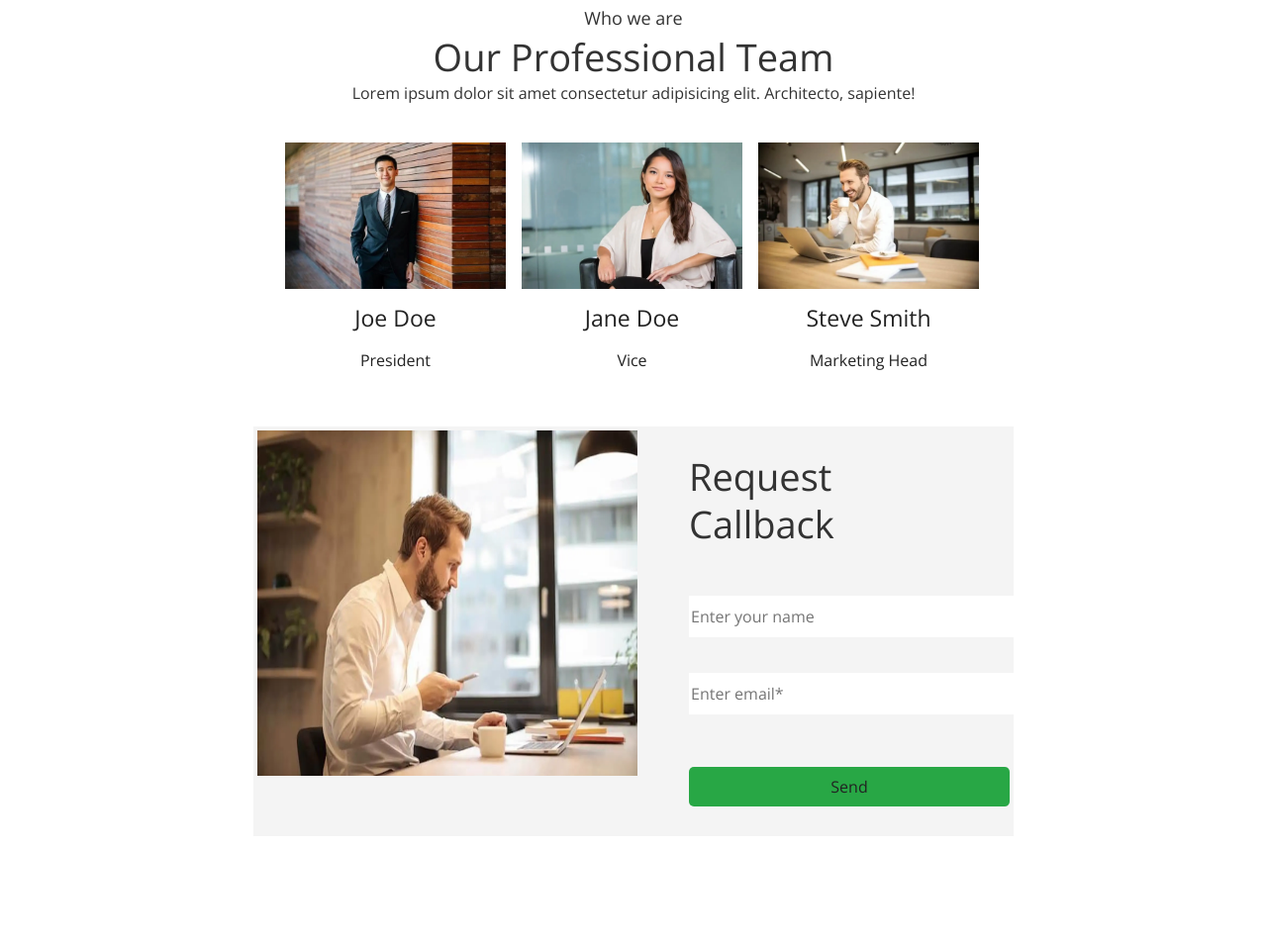
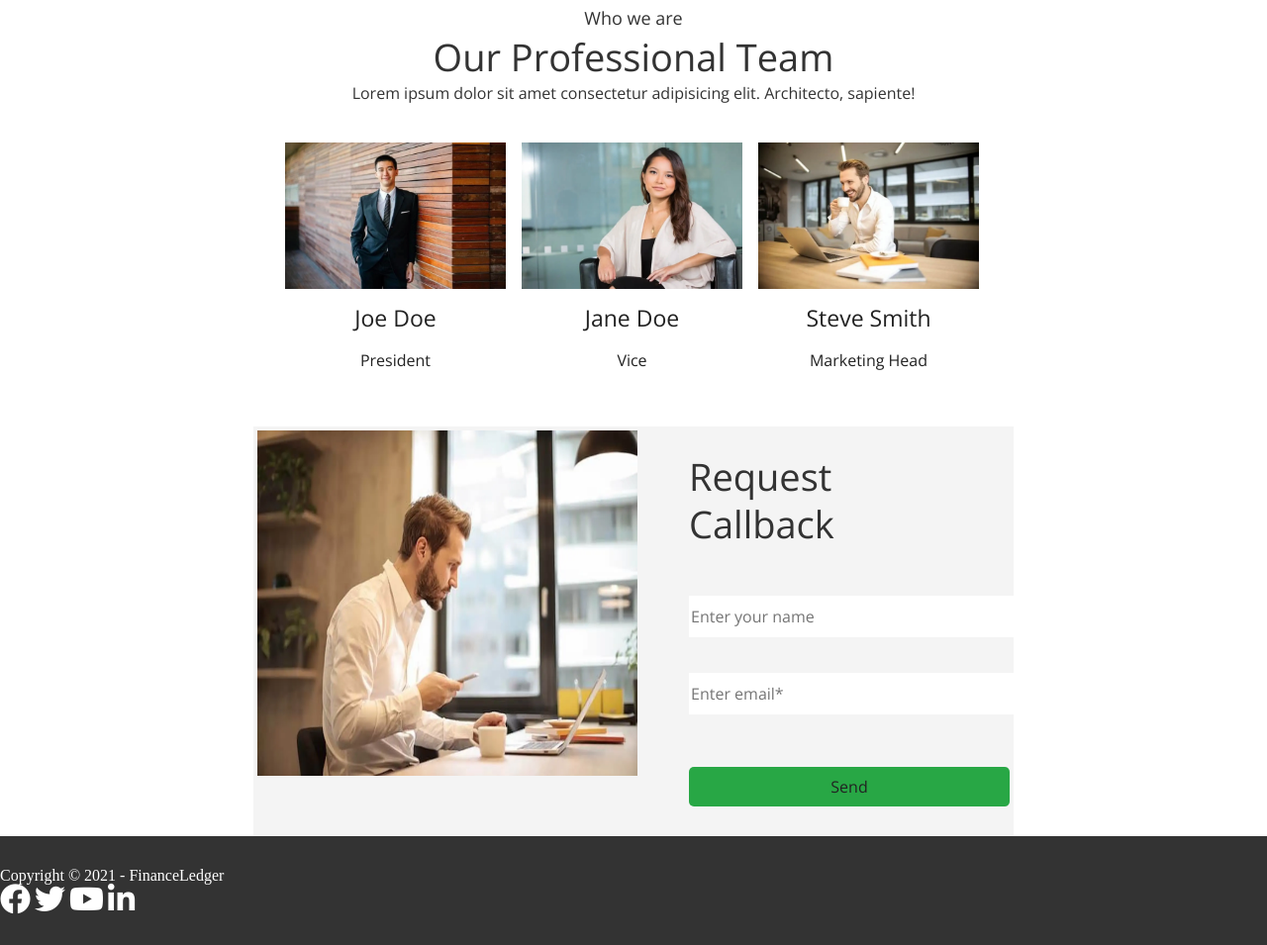
Before and after one commit to vognuk/task-goweb-landing, a website built with Parcel: page src/index.html in a window 1280 px wide. Shown: the part 2343-3298 px from the top of the page at 99% size. Before the commit the page ends 3188 px from the top, so only its background shows below. Built offline with nearby package versions, Linux system fonts and the light colour scheme.

Commit message:
footer start

```diff
--- a/src/partials/footer.html
+++ b/src/partials/footer.html
@@ -1,3 +1,10 @@
-<!-- <footer>
-    <span>Copyright</span>
-</footer> -->
+<footer class="footer">
+    <span class="footer__text">Copyright © 2021 - FinanceLedger</span>
+    <div class="footer__social">
+        <i class="fa-brands fa-facebook footer__icon"></i>
+        <i class="fa-brands fa-twitter footer__icon"></i>
+        <!-- <i class="fa-brands fa-youtube-square footer__icon"></i> -->
+        <i class="fa-brands fa-youtube footer__icon"></i>
+        <i class="fa-brands fa-linkedin-in footer__icon"></i>
+    </div>
+</footer>
--- a/src/sass/layouts/_footer.scss
+++ b/src/sass/layouts/_footer.scss
@@ -0,0 +1,21 @@
+.footer {
+    display: flex;
+    flex-direction: column;
+    justify-content: center;
+    background-color: $text;
+    height: 110px;
+    color: $header-text;
+
+    @media screen and (min-width: $tablet-size) {
+
+    }
+    @media screen and (min-width: $desktop-size) {
+
+    }
+}
+
+.footer__icon {
+    font-size: 31px;
+    // color: $text;
+    color: $header-text;
+}
```
